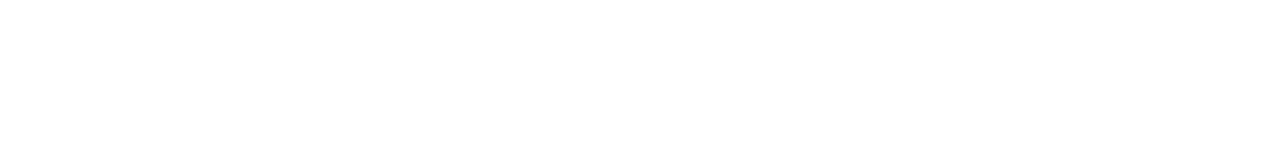
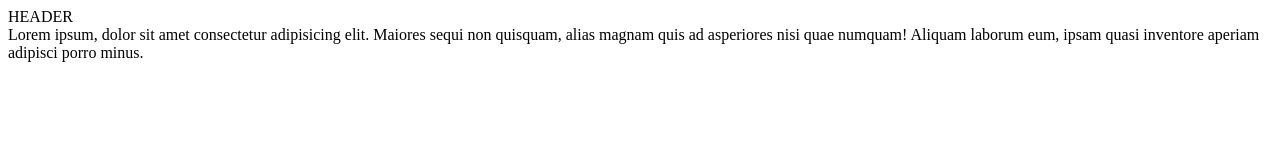
Before and after one commit to diogocostad8c/DH-HTML-CSS, a plain HTML site: page EstruturaHTML/index.html in a window 1280 px wide. Drawn offline with Linux system fonts and the light colour scheme.

Commit message:
EstruturaHTML.v1

```diff
--- a/EstruturaHTML/index.html
+++ b/EstruturaHTML/index.html
@@ -6,7 +6,9 @@
     <meta http-equiv="X-UA-Compatible" content="ie=edge">
     <title>Document</title>
 </head>
+<header>HEADER</header>
 <body>
+    Lorem ipsum, dolor sit amet consectetur adipisicing elit. Maiores sequi non quisquam, alias magnam quis ad asperiores nisi quae numquam! Aliquam laborum eum, ipsam quasi inventore aperiam adipisci porro minus.
+</body>
 
-</body>
 </html>
```
